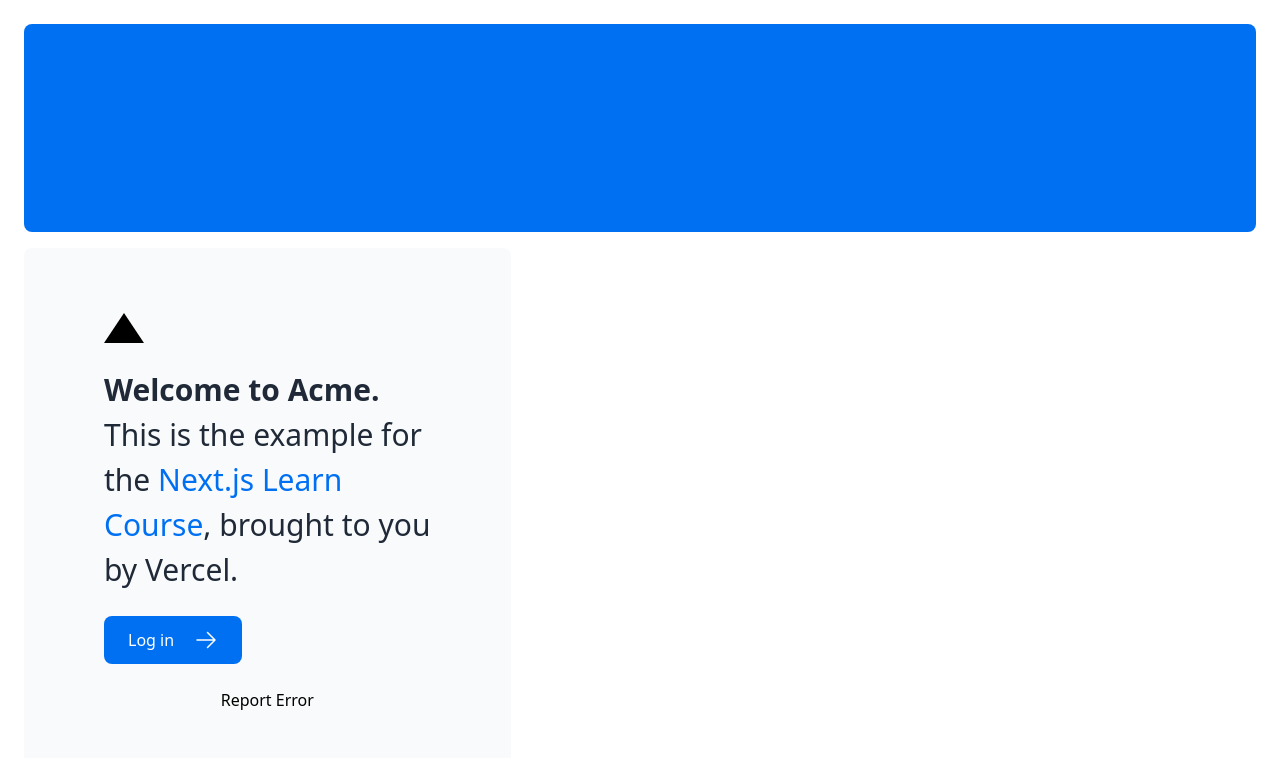
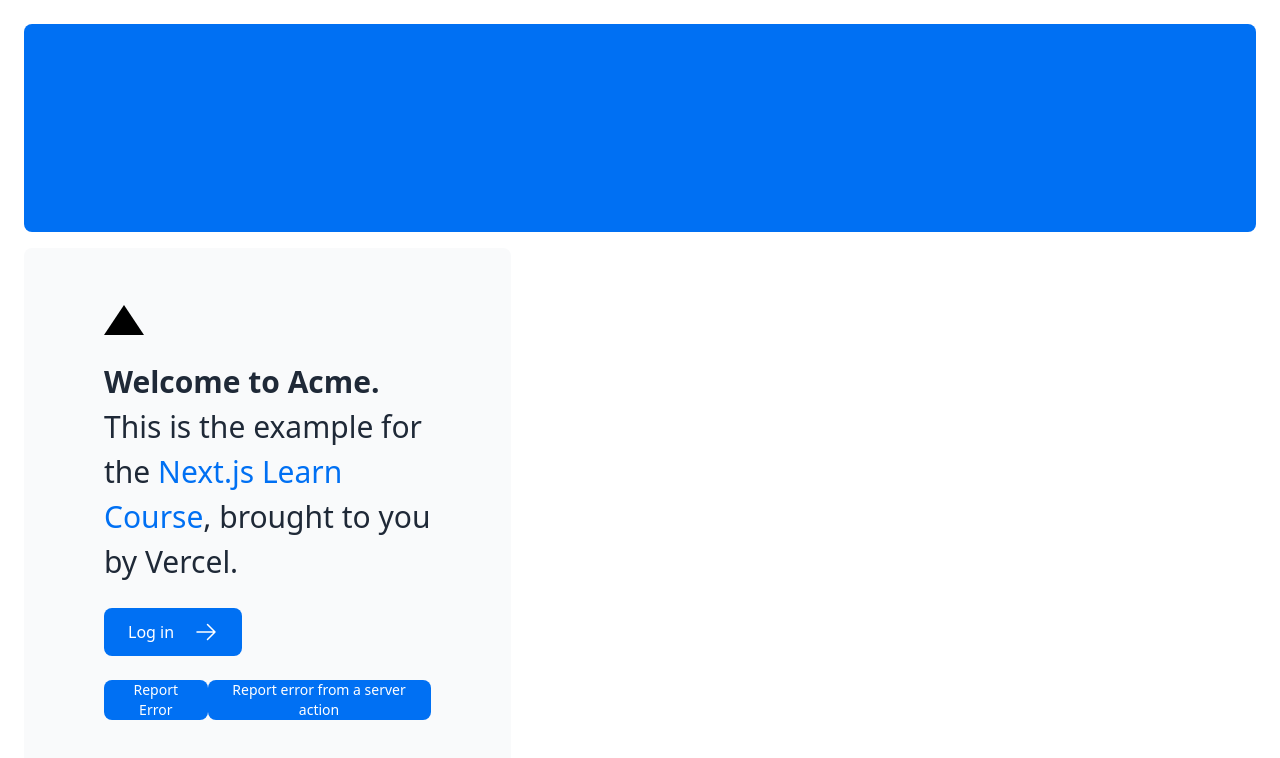
Before and after one commit to subzero10/example-nextjs-dashboard, a Next.js app: page / in a window 1280 px wide. Shown: the top 758 px of the page. Built offline with nearby package versions, Linux system fonts and the light colour scheme; no server answers.

Commit message:
chore: nextjs server action

```diff
--- /dev/null
+++ b/app/actions.ts
@@ -0,0 +1,26 @@
+'use server'
+
+import Honeybadger from '@honeybadger-io/js';
+
+const projectRoot = process.cwd()
+Honeybadger
+    .configure({
+        apiKey: process.env.NEXT_PUBLIC_HONEYBADGER_API_KEY,
+        environment: process.env.NEXT_PUBLIC_VERCEL_ENV || process.env.VERCEL_ENV || process.env.NODE_ENV,
+        revision: process.env.NEXT_PUBLIC_VERCEL_GIT_COMMIT_SHA || process.env.NEXT_PUBLIC_HONEYBADGER_REVISION,
+        projectRoot: 'webpack:///./',
+        debug: true,
+        reportData: true,
+    })
+    .beforeNotify((notice) => {
+        notice!.backtrace.forEach((line) => {
+            if (line.file) {
+                line.file = line.file.replace(`${projectRoot}/.next/server`, `${process.env.NEXT_PUBLIC_HONEYBADGER_ASSETS_URL}/..`)
+            }
+            return line
+        })
+    })
+
+export async function notifyHoneybadgerOnServer(msg: string) {
+    await Honeybadger.notifyAsync(msg);
+}
--- a/app/ui/error-reporter.tsx
+++ b/app/ui/error-reporter.tsx
@@ -1,6 +1,8 @@
 "use client";
 
+import { Button } from "@/app/ui/button";
 import { Honeybadger } from '@honeybadger-io/react';
+import { notifyHoneybadgerOnServer } from "@/app/actions";
 
 export default function ErrorReporter() {
     const report = async () => {
@@ -8,7 +10,17 @@ export default function ErrorReporter() {
         alert(`Error reported`);
     }
 
+    const reportFromServer = async () => {
+        await notifyHoneybadgerOnServer("this is a test error from server");
+        alert(`Error reported from server`);
+    }
+
     return (
-        <button onClick={report}>Report Error</button>
+        <div className={"flex items-center"}>
+            <Button onClick={report}>Report Error</Button>
+            <Button onClick={reportFromServer}>
+                Report error from a server action
+            </Button>
+        </div>
     )
 }
```
